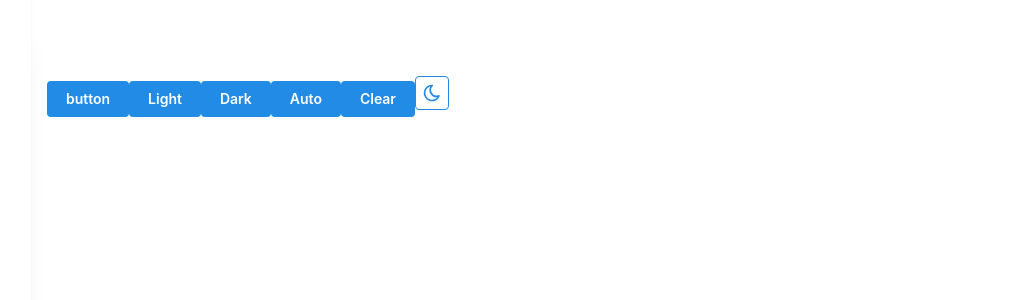
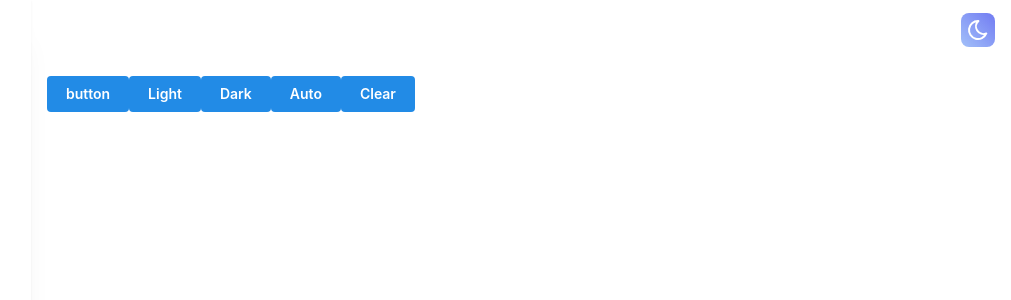
Before and after one commit to vincentz6/website, a React (Vite) app: page / in a window 1280 px wide. Shown: the top 300 px of the page, without its empty margins (269-1280 px from the left). Built offline with nearby package versions, Linux system fonts and the light colour scheme.

Commit message:
dark mode toggle done
clean up and slow transition next

```diff
--- a/package.json
+++ b/package.json
@@ -17,6 +17,7 @@
     "@mantine/hooks": "^7.17.2",
     "@tabler/icons-react": "^3.31.0",
     "dayjs": "^1.11.13",
+    "framer-motion": "^12.6.0",
     "react": "^19.0.0",
     "react-dom": "^19.0.0",
     "react-router-dom": "^7.4.0"
--- a/src/App.tsx
+++ b/src/App.tsx
@@ -1,23 +1,13 @@
 import "@mantine/core/styles.css";
 
-import {
-  AppShell,
-  MantineProvider,
-  Burger,
-  Group,
-  useMantineColorScheme,
-  ActionIcon,
-} from "@mantine/core";
-import { IconSun, IconMoon } from "@tabler/icons-react";
+import { AppShell, MantineProvider, Burger, Group } from "@mantine/core";
 import { useDisclosure } from "@mantine/hooks";
 import { Router } from "./Router";
 import { theme } from "./theme";
-import cx from "clsx";
+import { ColorSchemeToggle } from "./components/ColorSchemeToggle/ColorSchemeToggle";
 
 export default function App() {
   const [opened, { toggle }] = useDisclosure();
-  // const { colorScheme, toggleColorScheme } = useMantineColorScheme();
-  // const dark = colorScheme === "dark";
 
   return (
     <MantineProvider theme={theme} defaultColorScheme="light">
@@ -40,6 +30,7 @@ export default function App() {
               hiddenFrom="sm"
               size="sm"
             />
+            <ColorSchemeToggle />
           </Group>
         </AppShell.Header>
         <AppShell.Navbar
--- /dev/null
+++ b/src/colors.ts
@@ -0,0 +1,53 @@
+import { MantineColorsTuple } from '@mantine/core';
+
+export const redpink: MantineColorsTuple = [
+  '#ffe7f2',
+  '#ffcfde',
+  '#ff9dba',
+  '#fc6894',
+  '#fa3b73',
+  '#f91e5f', // primary
+  '#f90954',
+  '#df0045',
+  '#c7003c',
+  '#af0032'
+];
+
+export const orange: MantineColorsTuple = [
+  '#ffece4',
+  '#ffd8cd',
+  '#ffaf9c',
+  '#fc8467',
+  '#fa5f3a', // primary
+  '#fa481d',
+  '#fa3b0d',
+  '#df2c02',
+  '#c72400',
+  '#ae1900'
+];
+
+export const lavender: MantineColorsTuple = [
+  '#ebedff',
+  '#d2d6fe',
+  '#a3aaf8', // primary
+  '#717bf2',
+  '#4754ee',
+  '#2c3bec',
+  '#1e2eec',
+  '#1121d2',
+  '#081dbd',
+  '#0018a6'
+];
+
+export const lightblue: MantineColorsTuple = [
+  '#e8f2ff',
+  '#d1e1ff',
+  '#a2c0f9', // primary
+  '#709df4',
+  '#467ff0',
+  '#2c6cee',
+  '#1d63ee',
+  '#0e53d5',
+  '#0149bf',
+  '#003fa9'
+];
--- /dev/null
+++ b/src/components/ColorSchemeToggle/ColorSchemeToggle.module.css
@@ -0,0 +1,3 @@
+.toggle {
+    margin-left: auto
+}
--- /dev/null
+++ b/src/components/ColorSchemeToggle/ColorSchemeToggle.tsx
@@ -0,0 +1,36 @@
+import { IconSun, IconMoon } from "@tabler/icons-react";
+import { useMantineColorScheme, ActionIcon, Tooltip } from "@mantine/core";
+import classes from "./ColorSchemeToggle.module.css";
+
+export function ColorSchemeToggle() {
+  const { colorScheme, toggleColorScheme } = useMantineColorScheme();
+  const dark = colorScheme === "dark";
+
+  const colorSchemeLabel = {
+    dark: "Light Mode",
+    light: "Dark Mode",
+    auto: "Toggle color scheme",
+  };
+
+  return (
+    <>
+      <ActionIcon
+        className={classes.toggle}
+        onClick={toggleColorScheme}
+        size="lg"
+        radius="md"
+        variant="gradient"
+        aria-label="Toggle color scheme"
+        gradient={
+          dark
+            ? { from: "redpink.5", to: "orange.4" }
+            : { from: "lightblue.2", to: "lavender.3" }
+        }
+      >
+        <Tooltip label={colorSchemeLabel[colorScheme]} withArrow>
+          {dark ? <IconSun /> : <IconMoon />}
+        </Tooltip>
+      </ActionIcon>
+    </>
+  );
+}
--- a/src/pages/Homepage.tsx
+++ b/src/pages/Homepage.tsx
@@ -1,10 +1,8 @@
-import { Button, useMantineColorScheme, ActionIcon } from "@mantine/core";
-import { IconSun, IconMoon } from "@tabler/icons-react";
+import { Button, useMantineColorScheme } from "@mantine/core";
 
 export function Homepage() {
   const { setColorScheme, clearColorScheme } = useMantineColorScheme();
-  const { colorScheme, toggleColorScheme } = useMantineColorScheme();
-  const dark = colorScheme === "dark";
+
   return (
     <>
       <Button> button</Button>
@@ -12,14 +10,6 @@ export function Homepage() {
       <Button onClick={() => setColorScheme("dark")}>Dark</Button>
       <Button onClick={() => setColorScheme("auto")}>Auto</Button>
       <Button onClick={clearColorScheme}>Clear</Button>
-      <ActionIcon
-        onClick={toggleColorScheme}
-        size="lg"
-        variant="outline"
-        aria-label="Toggle color scheme"
-      >
-        {dark ? <IconSun size={20} /> : <IconMoon size={20} />}
-      </ActionIcon>
     </>
   );
 }
--- a/src/theme.ts
+++ b/src/theme.ts
@@ -1,77 +1,13 @@
-import { createTheme, MantineColorsTuple, virtualColor } from '@mantine/core';
+import { createTheme } from '@mantine/core';
+import { redpink, orange, lavender, lightblue } from './colors';
 
-const redpink: MantineColorsTuple = [
-  '#ffe7f2',
-  '#ffcfde',
-  '#ff9dba',
-  '#fc6894',
-  '#fa3b73',
-  '#f91e5f', // primary
-  '#f90954',
-  '#df0045',
-  '#c7003c',
-  '#af0032'
-];
-
-const orange: MantineColorsTuple = [
-  '#ffece4',
-  '#ffd8cd',
-  '#ffaf9c',
-  '#fc8467',
-  '#fa5f3a', // primary
-  '#fa481d',
-  '#fa3b0d',
-  '#df2c02',
-  '#c72400',
-  '#ae1900'
-];
-
-// const white: MantineColorsTuple = [
-//   '#f4f4f5', // primary
-//   '#e6e6e6',
-//   '#cacaca',
-//   '#adadae',
-//   '#949498',
-//   '#85858a',
-//   '#7d7d84',
-//   '#6b6a72',
-//   '#5e5e67',
-//   '#51515c'
-// ];
-
-const lavender: MantineColorsTuple = [
-  '#ebedff',
-  '#d2d6fe',
-  '#a3aaf8', // primary
-  '#717bf2',
-  '#4754ee',
-  '#2c3bec',
-  '#1e2eec',
-  '#1121d2',
-  '#081dbd',
-  '#0018a6'
-];
-
-const lightblue: MantineColorsTuple = [
-  '#e8f2ff',
-  '#d1e1ff',
-  '#a2c0f9', // primary
-  '#709df4',
-  '#467ff0',
-  '#2c6cee',
-  '#1d63ee',
-  '#0e53d5',
-  '#0149bf',
-  '#003fa9'
-];
 export const theme = createTheme({
 
   colors: {
-    redpink: redpink,
-    orange: orange,
-    lavender: lavender,
-    lightblue: lightblue,
-
+    redpink, // use 5
+    orange, // use 4
+    lavender, // use 3
+    lightblue, // use 2
   },
 
 });
```
Also changed, not shown: 1 other file (tests, documents, lock files or other folders).
